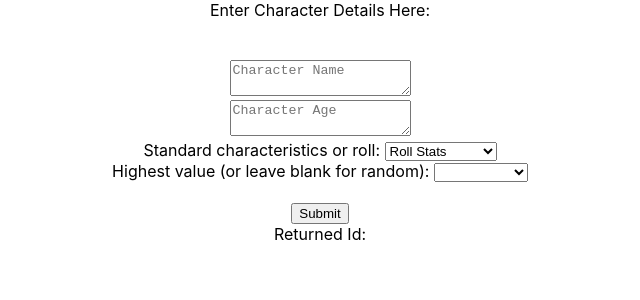
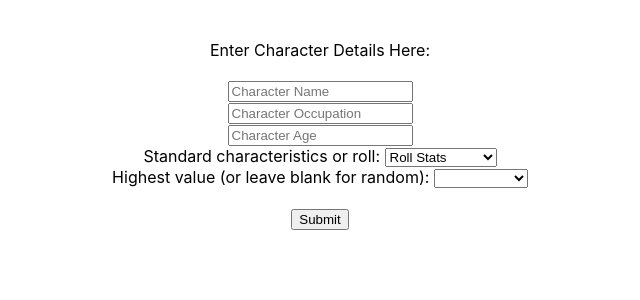
Before and after one commit to Legal-Dan/character-sheet-FrontEnd, a React (Create React App) app: page / in a window 1280 px wide. Shown: the top 300 px of the page, without its empty margins (320-960 px from the left). Built offline with nearby package versions, Linux system fonts and the light colour scheme; no server answers.

Commit message:
In progress post request build

```diff
--- a/src/App.js
+++ b/src/App.js
@@ -1,37 +1,16 @@
 import './App.css';
 import * as React from "react";
 import { SampleComponent } from "./Components/SampleComponent";
+import { CharacterComponent } from "./Components/CharacterComponent";
 import { PostRequestAsyncAwait } from "./services/PostRequestAsyncAwait";
 
 function App() {
   return (
     <div className="App">
       <body>
-        <SampleComponent/>
-      <br/>
-
-      <br/><textarea id="name" placeholder="Character Name"></textarea>
-      <br/><textarea id="age" placeholder="Character Age"></textarea>
-      <br/><label htmlFor="statsGeneration">Standard characteristics or roll: </label>
-        <select id="statsGeneration">
-          <option value="roll">Roll Stats</option>
-          <option value="standard">Standard Array</option>
-        </select>
-      <br/><label htmlFor="highestValue">Highest value (or leave blank for random): </label>
-          <select id="highestValue">
-            <option value="none"></option>
-            <option value="strength">Strength</option>
-            <option value="constitution">Constitution</option>
-            <option value="size">Size</option>
-            <option value="dexterity">Dexterity</option>
-            <option value="appearance">Appearance</option>
-            <option value="intelligence">Intelligence</option>
-            <option value="power">Power</option>
-            <option value="education">Education</option>
-          </select>
-
-      <br/><br/><button id="Submit">Submit</button>
-      <PostRequestAsyncAwait/>
+      <SampleComponent/>
+        <br/>
+      <CharacterComponent/>
       </body>
     </div>
   );
--- /dev/null
+++ b/src/Components/CharacterComponent.js
@@ -0,0 +1,65 @@
+import * as React from "react";
+import {PostRequestAsyncAwait} from "../services/PostRequestAsyncAwait";
+
+export class CharacterComponent extends React.Component {
+    constructor(props) {
+        super(props);
+        this.state = {
+            charName: null,
+            occupation: null,
+            age: null,
+            statsGeneration: "roll",
+            highestValue: null
+        };
+
+        this.handleInputChange = this.handleInputChange.bind(this);
+
+        this.handleSubmit = (event) => {
+            console.log(`The name you entered was: ${this.charName}`)
+        }
+    }
+
+        handleInputChange(event)
+        {
+            const target = event.target;
+            const value = target.value;
+            const name = target.charName;
+
+            this.setState({
+                [name]: value
+            });
+        }
+
+        render()
+        {
+            return (
+                <form>
+                    <br/>Enter Character Details Here:<br/>
+                    <br/><input id="name" placeholder="Character Name" value={this.charName}/>
+                    <br/><input id="occupation" placeholder="Character Occupation"></input>
+                    <br/><input id="age" placeholder="Character Age"></input>
+                    <br/><label htmlFor="statsGeneration">Standard characteristics or roll: </label>
+                    <select id="statsGeneration">
+                        <option value="roll">Roll Stats</option>
+                        <option value="standard">Standard Array</option>
+                    </select>
+                    <br/><label htmlFor="highestValue">Highest value (or leave blank for random): </label>
+                    <select id="highestValue">
+                        <option value="none"></option>
+                        <option value="strength">Strength</option>
+                        <option value="constitution">Constitution</option>
+                        <option value="size">Size</option>
+                        <option value="dexterity">Dexterity</option>
+                        <option value="appearance">Appearance</option>
+                        <option value="intelligence">Intelligence</option>
+                        <option value="power">Power</option>
+                        <option value="education">Education</option>
+                    </select>
+
+                    <br/><br/>
+                    <button id="Submit" type="Submit" onClick={this.handleSubmit}>Submit</button>
+
+                </form>
+            );
+        }
+    }
--- a/src/Components/SampleComponent.js
+++ b/src/Components/SampleComponent.js
@@ -15,6 +15,6 @@ export function SampleComponent () {
     }, []);
 
     return(
-        <div id="root">Enter Character Details Here: {sampleData.dummyData}</div>
+        <div id="root">{sampleData.dummyData}</div>
     )
 }
```
